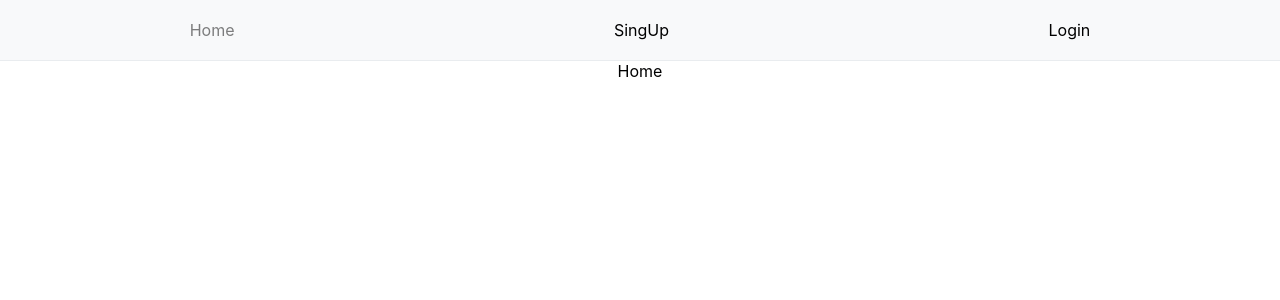
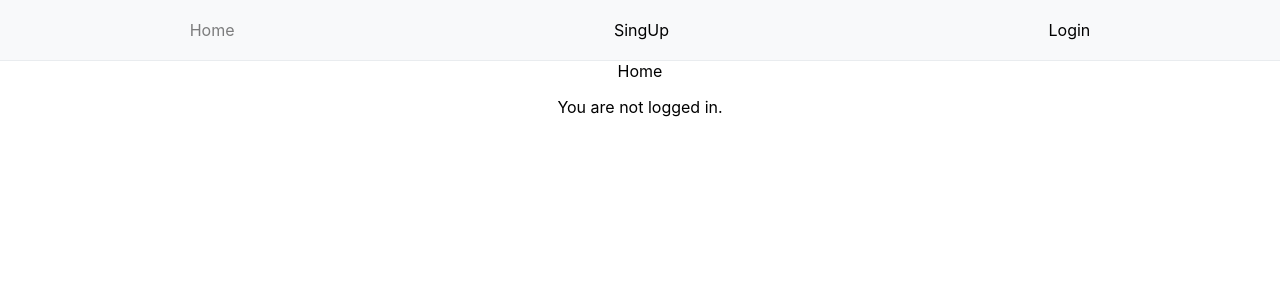
Before and after one commit to Bhasmor/webexpence, a React (Create React App) app: page / in a window 1280 px wide. Shown: the top 300 px of the page. Built offline with nearby package versions, Linux system fonts and the light colour scheme; no server answers.

Commit message:
tryin to understand

```diff
--- a/src/App.js
+++ b/src/App.js
@@ -3,8 +3,10 @@ import { Routes , Route , NavLink } from 'react-router-dom';
 import Home from './Components/Home';
 import SingUp from './Components/SingUp';
 import Login from './Components/Login';
+import { auth } from './Components/Firebase';
 
 function App() {
+  console.log(auth.currentUser);
   return (
     <div className="App">
       <ul className='navbar'>
@@ -24,6 +26,20 @@ function App() {
         <Route path="/singup" element={<SingUp />} />
         <Route path="/login" element={<Login />} />
       </Routes>
+
+      {auth.currentUser ? (
+        <div>
+          <p>
+            Welcome, {auth.currentUser.displayName}
+          </p>
+          <button onClick={() => auth.signOut()}>Sign out</button>
+        </div>
+      ) : (
+        <div>
+          <p>You are not logged in.</p>
+        </div>
+      )}
+
     </div>
   );
 }
--- a/src/Components/Firebase.js
+++ b/src/Components/Firebase.js
@@ -1,5 +1,6 @@
 // Import the functions you need from the SDKs you need
-import { initializeApp } from "firebase/app";
+import firebase from 'firebase/compat/app';
+import 'firebase/compat/auth';
 // TODO: Add SDKs for Firebase products that you want to use
 // https://firebase.google.com/docs/web/setup#available-libraries
 
@@ -16,7 +17,7 @@ const firebaseConfig = {
 };
 
 // Initialize Firebase
-const app = initializeApp(firebaseConfig);
+const app = firebase.initializeApp(firebaseConfig);
 
 const auth = app.auth();
 
```
